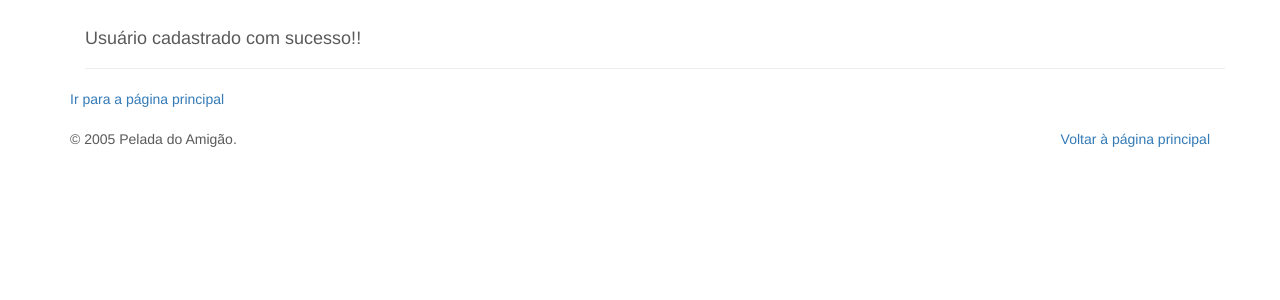
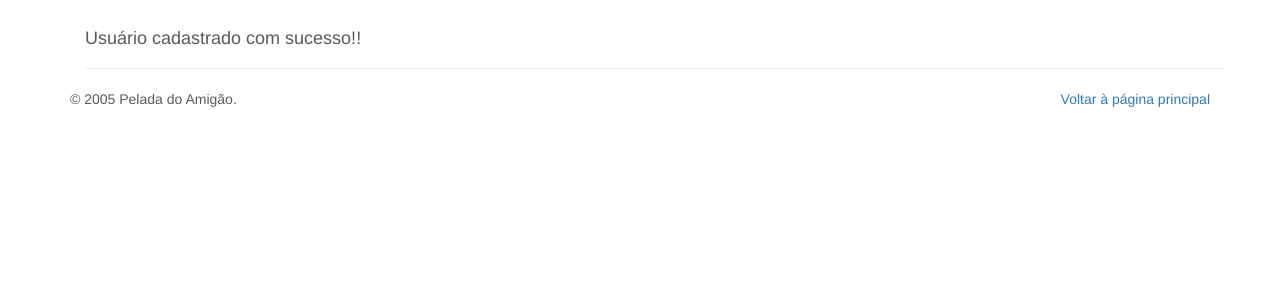
Before and after one commit to bertonnipaz/amigao, a PHP site: page /principal/php/validar.php in a window 1280 px wide. Shown: the part 51-351 px from the top of the page. Run offline with PHP 8.4, Linux system fonts and the light colour scheme; data comes from the database, SQL or seed files in the repository; data that the repository does not hold is empty.

Commit message:
Remoção de um link em duplicidade na página validar.php

```diff
--- a/principal/php/validar.php
+++ b/principal/php/validar.php
@@ -48,7 +48,6 @@ if($row != 0) {
 			     	<h4 style='margin-top: 40px;'> Usuário cadastrado com sucesso!!</h4>
 				  </div>
 			      </div>
-			      <a href='../index.php'>Ir para a página principal</a><br/><br/>
       		";
 	}
 	else {
```
